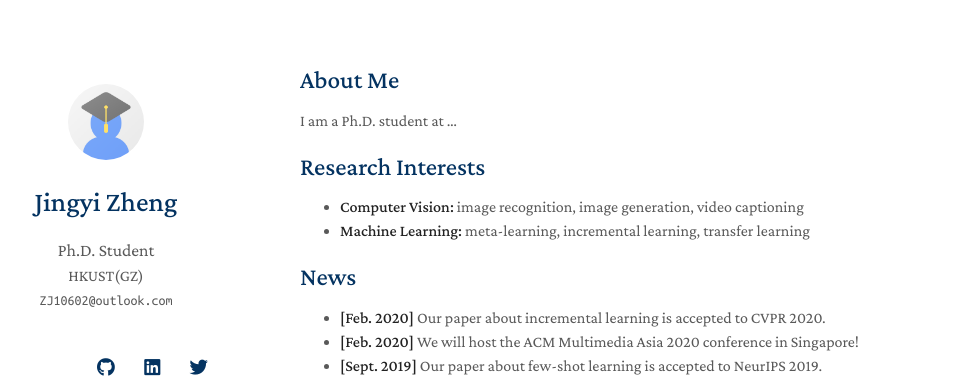
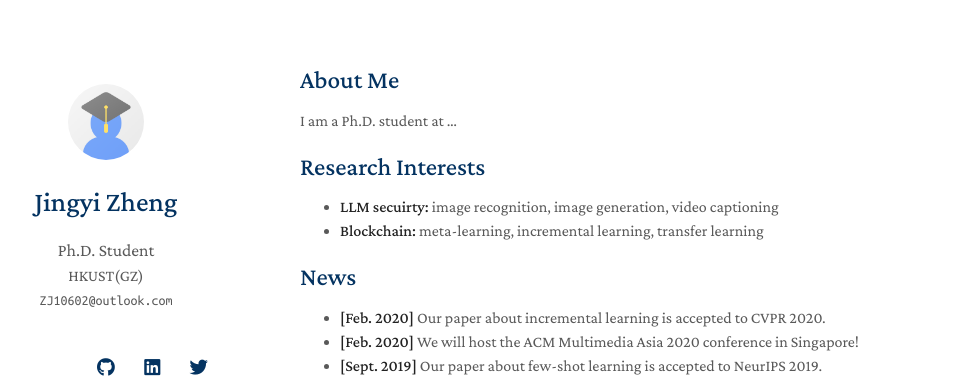
Before and after one commit to Jingyi62/jingyi62.github.io, a Jekyll site: the page built from index.md, in a window 1280 px wide and 1216 px high. Shown: the top 381 px of the window, without its empty margins (170-1135 px from the left). Built offline with Jekyll 4.4.1, drawn with Linux system fonts in a browser that asks for light colours; nearby versions of some CDN libraries; a style sheet for code colours, icons or effects is not loaded; our own code applies the rules of GitHub Pages for plain Markdown files.

Commit message:
Update index.md

```diff
--- a/index.md
+++ b/index.md
@@ -8,8 +8,8 @@ I am a Ph.D. student at ...
 
 ## Research Interests
 
-- **Computer Vision:** image recognition, image generation, video captioning
-- **Machine Learning:** meta-learning, incremental learning, transfer learning
+- **LLM secuirty:** image recognition, image generation, video captioning
+- **Blockchain:** meta-learning, incremental learning, transfer learning
 
 ## News
 
```
